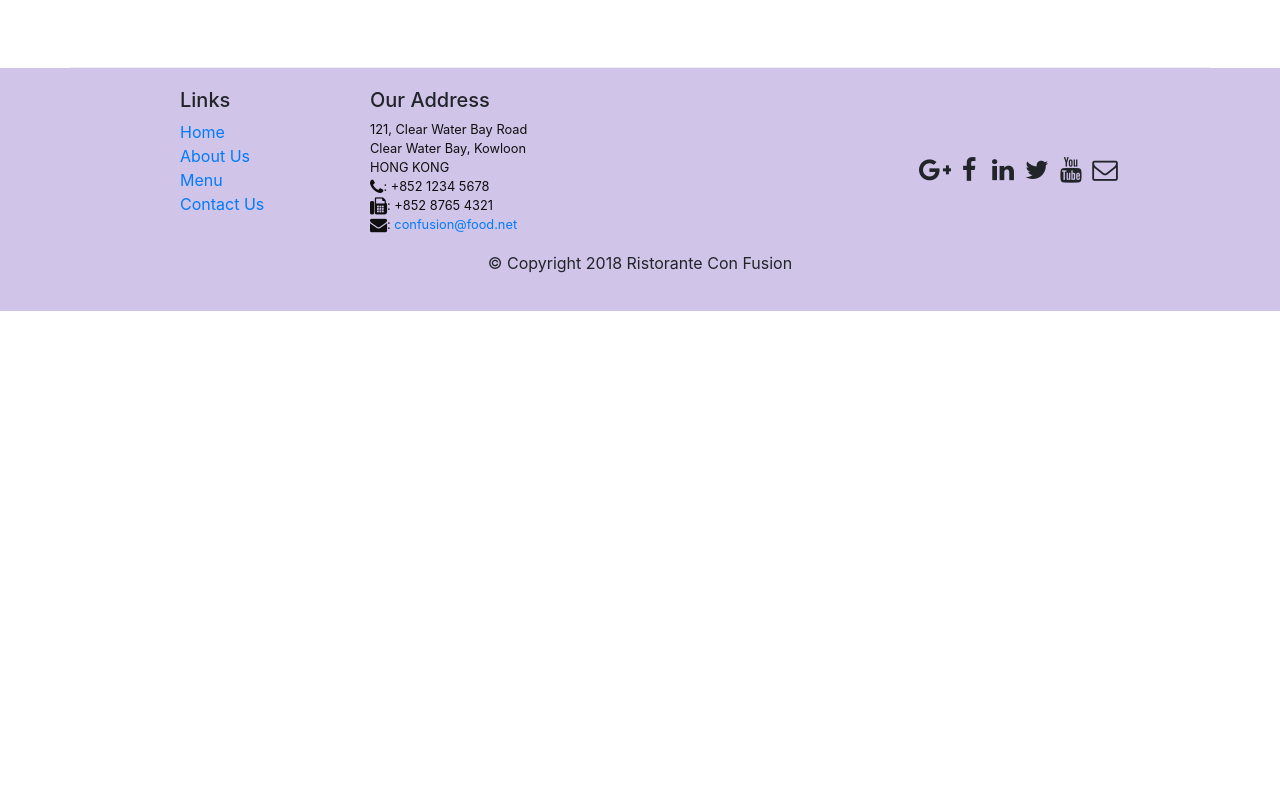
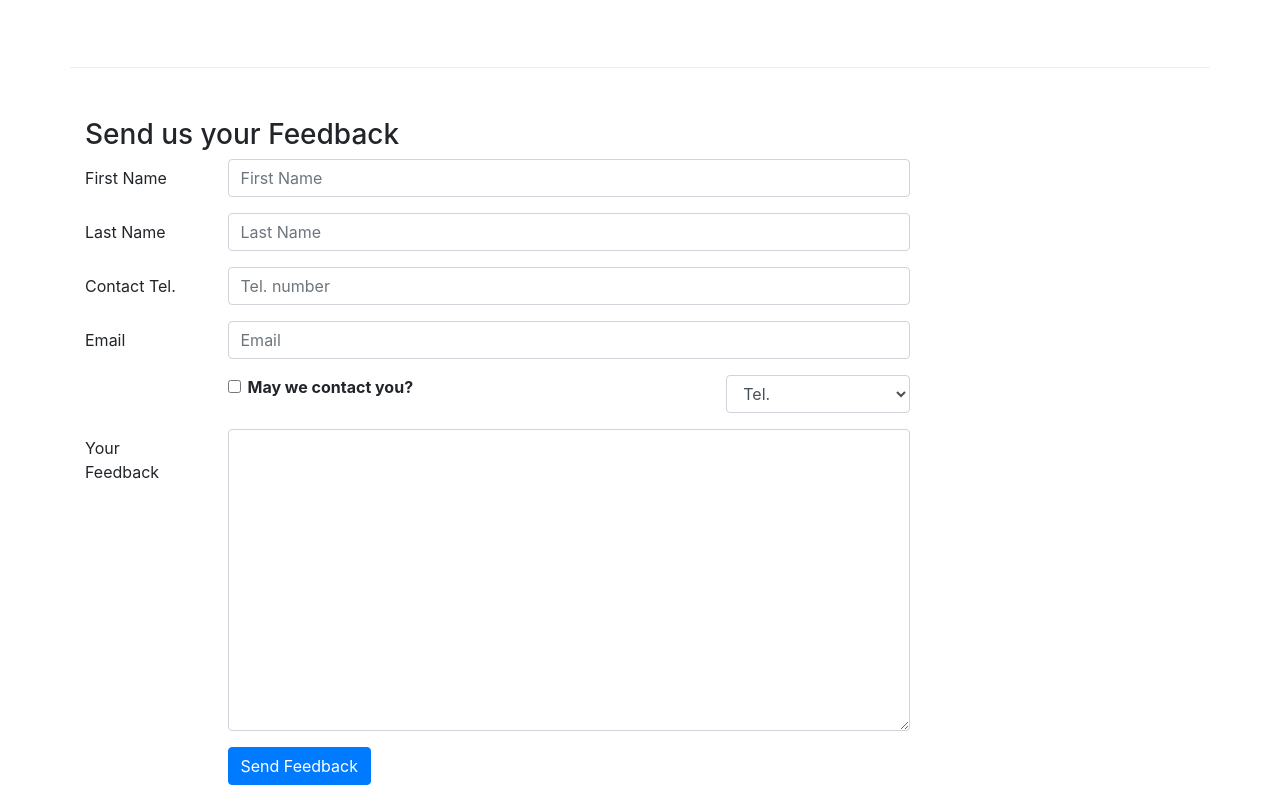
Before and after one commit to TusharYaar/confusion, a React (Create React App) app: page /contactus in a window 1280 px wide. Shown: the part 694-1481 px from the top of the page. Before the commit the page ends 1005 px from the top, so only its background shows below. Built offline with nearby package versions, Linux system fonts and the light colour scheme.

Commit message:
Contolled forms

```diff
--- a/src/components/ContactComponent.js
+++ b/src/components/ContactComponent.js
@@ -1,7 +1,40 @@
-import React from 'react';
+import React, { Component } from "react";
+import { Button, Form, FormGroup, Label, Input, Col } from "reactstrap";
 
-function Contact(props) {
-    return(
+class Contact extends Component {
+  constructor(props) {
+    super(props);
+    this.state = {
+      firstname: "",
+      lastname: "",
+      telnum: "",
+      email: "",
+      agree: false,
+      contactType: "Tel.",
+      message: "",
+    };
+
+    this.handleInputChange = this.handleInputChange.bind(this);
+    this.handleSubmit = this.handleSubmit.bind(this);
+  }
+
+  handleInputChange(event) {
+    const target = event.target;
+    const value = target.type === "checkbox" ? target.checked : target.value;
+    const name = target.name;
+
+    this.setState({
+      [name]: value,
+    });
+  }
+
+  handleSubmit(event) {
+    console.log("Current State is: " + JSON.stringify(this.state));
+    alert("Current State is: " + JSON.stringify(this.state));
+    event.preventDefault();
+  }
+  render() {
+    return (
       <div className="container">
         <div className="row row-content">
           <div className="col-12">
@@ -10,12 +43,18 @@
           <div className="col-12 col-sm-4 offset-sm-1">
             <h5>Our Address</h5>
             <address>
-                        121, Clear Water Bay Road<br />
-                        Clear Water Bay, Kowloon<br />
-                        HONG KONG<br />
-                        <i className="fa fa-phone"></i>: +852 1234 5678<br />
-                        <i className="fa fa-fax"></i>: +852 8765 4321<br />
-                        <i className="fa fa-envelope"></i>: <a href="mailto:confusion@food.net">confusion@food.net</a>
+              121, Clear Water Bay Road
+              <br />
+              Clear Water Bay, Kowloon
+              <br />
+              HONG KONG
+              <br />
+              <i className="fa fa-phone"></i>: +852 1234 5678
+              <br />
+              <i className="fa fa-fax"></i>: +852 8765 4321
+              <br />
+              <i className="fa fa-envelope"></i>:{" "}
+              <a href="mailto:confusion@food.net">confusion@food.net</a>
             </address>
           </div>
           <div className="col-12 col-sm-6 offset-sm-1">
@@ -23,14 +62,150 @@
           </div>
           <div className="col-12 col-sm-11 offset-sm-1">
             <div className="btn-group" role="group">
-                        <a role="button" className="btn btn-primary" href="tel:+85212345678"><i className="fa fa-phone"></i> Call</a>
-                        <a role="button" className="btn btn-info" href="https://www.skype.com"><i className="fa fa-skype"></i> Skype</a>
-                        <a role="button" className="btn btn-success" href="mailto:confusion@food.net"><i className="fa fa-envelope-o"></i> Email</a>
+              <a
+                role="button"
+                className="btn btn-primary"
+                href="tel:+85212345678"
+              >
+                <i className="fa fa-phone"></i> Call
+              </a>
+              <a
+                role="button"
+                className="btn btn-info"
+                href="https://www.skype.com"
+              >
+                <i className="fa fa-skype"></i> Skype
+              </a>
+              <a
+                role="button"
+                className="btn btn-success"
+                href="mailto:confusion@food.net"
+              >
+                <i className="fa fa-envelope-o"></i> Email
+              </a>
             </div>
+          </div>
+        </div>
+        <div className="row row-content">
+          <div className="col-12">
+            <h3>Send us your Feedback</h3>
+          </div>
+          <div className="col-12 col-md-9">
+            <Form onSubmit={this.handleSubmit}>
+              <FormGroup row>
+                <Label htmlFor="firstname" md={2}>
+                  First Name
+                </Label>
+                <Col md={10}>
+                  <Input
+                    type="text"
+                    id="firstname"
+                    name="firstname"
+                    placeholder="First Name"
+                    value={this.state.firstname}
+                    onChange={this.handleInputChange}
+                  />
+                </Col>
+              </FormGroup>
+              <FormGroup row>
+                <Label htmlFor="lastname" md={2}>
+                  Last Name
+                </Label>
+                <Col md={10}>
+                  <Input
+                    type="text"
+                    id="lastname"
+                    name="lastname"
+                    placeholder="Last Name"
+                    value={this.state.lastname}
+                    onChange={this.handleInputChange}
+                  />
+                </Col>
+              </FormGroup>
+              <FormGroup row>
+                <Label htmlFor="telnum" md={2}>
+                  Contact Tel.
+                </Label>
+                <Col md={10}>
+                  <Input
+                    type="tel"
+                    id="telnum"
+                    name="telnum"
+                    placeholder="Tel. number"
+                    value={this.state.telnum}
+                    onChange={this.handleInputChange}
+                  />
+                </Col>
+              </FormGroup>
+              <FormGroup row>
+                <Label htmlFor="email" md={2}>
+                  Email
+                </Label>
+                <Col md={10}>
+                  <Input
+                    type="email"
+                    id="email"
+                    name="email"
+                    placeholder="Email"
+                    value={this.state.email}
+                    onChange={this.handleInputChange}
+                  />
+                </Col>
+              </FormGroup>
+              <FormGroup row>
+                <Col md={{ size: 6, offset: 2 }}>
+                  <FormGroup check>
+                    <Label check>
+                      <Input
+                        type="checkbox"
+                        name="agree"
+                        checked={this.state.agree}
+                        onChange={this.handleInputChange}
+                      />{" "}
+                      <strong>May we contact you?</strong>
+                    </Label>
+                  </FormGroup>
+                </Col>
+                <Col md={{ size: 3, offset: 1 }}>
+                  <Input
+                    type="select"
+                    name="contactType"
+                    value={this.state.contactType}
+                    onChange={this.handleInputChange}
+                  >
+                    <option>Tel.</option>
+                    <option>Email</option>
+                  </Input>
+                </Col>
+              </FormGroup>
+              <FormGroup row>
+                <Label htmlFor="message" md={2}>
+                  Your Feedback
+                </Label>
+                <Col md={10}>
+                  <Input
+                    type="textarea"
+                    id="message"
+                    name="message"
+                    rows="12"
+                    value={this.state.message}
+                    onChange={this.handleInputChange}
+                  ></Input>
+                </Col>
+              </FormGroup>
+              <FormGroup row>
+                <Col md={{ size: 10, offset: 2 }}>
+                  <Button type="submit" color="primary">
+                    Send Feedback
+                  </Button>
+                </Col>
+              </FormGroup>
+            </Form>
           </div>
         </div>
       </div>
     );
   }
+}
 
 export default Contact;
```
Lines whose indentation alone changed are shown as unchanged.
